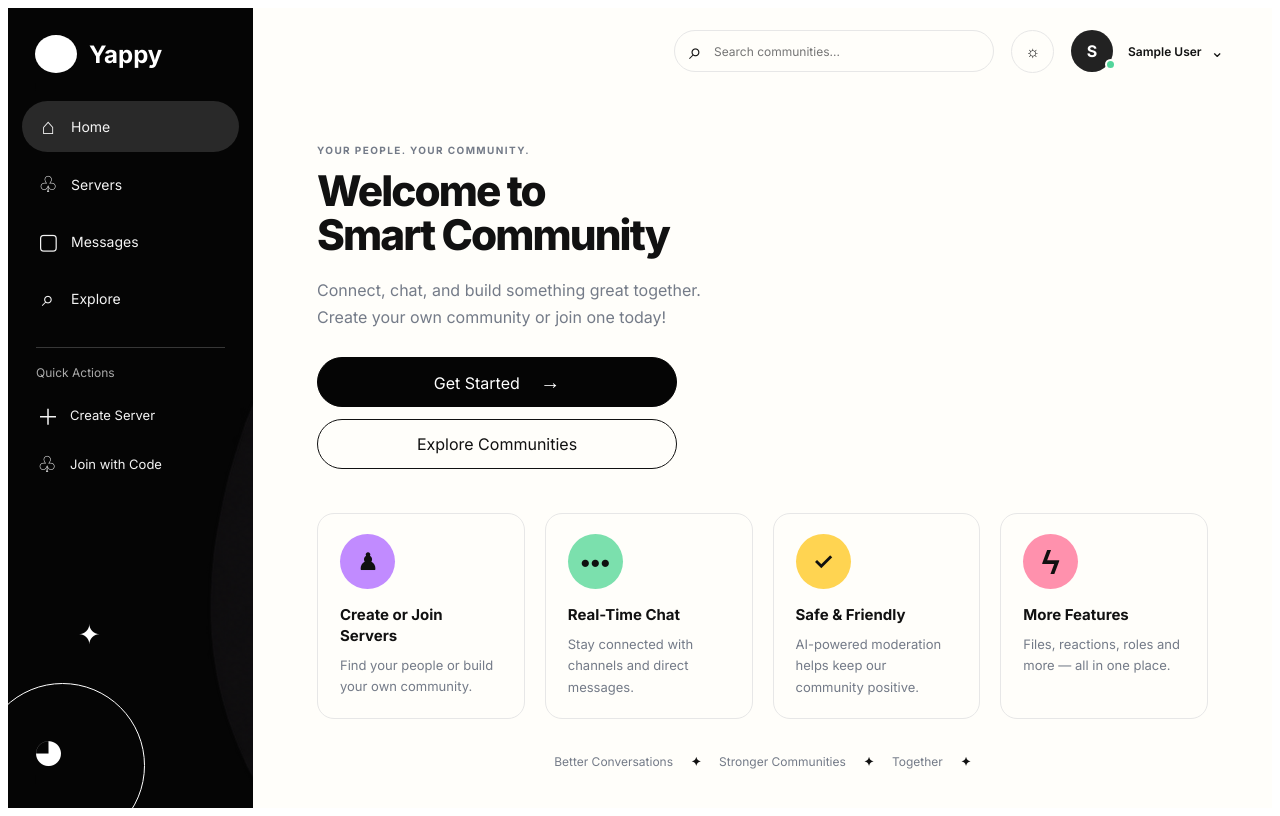
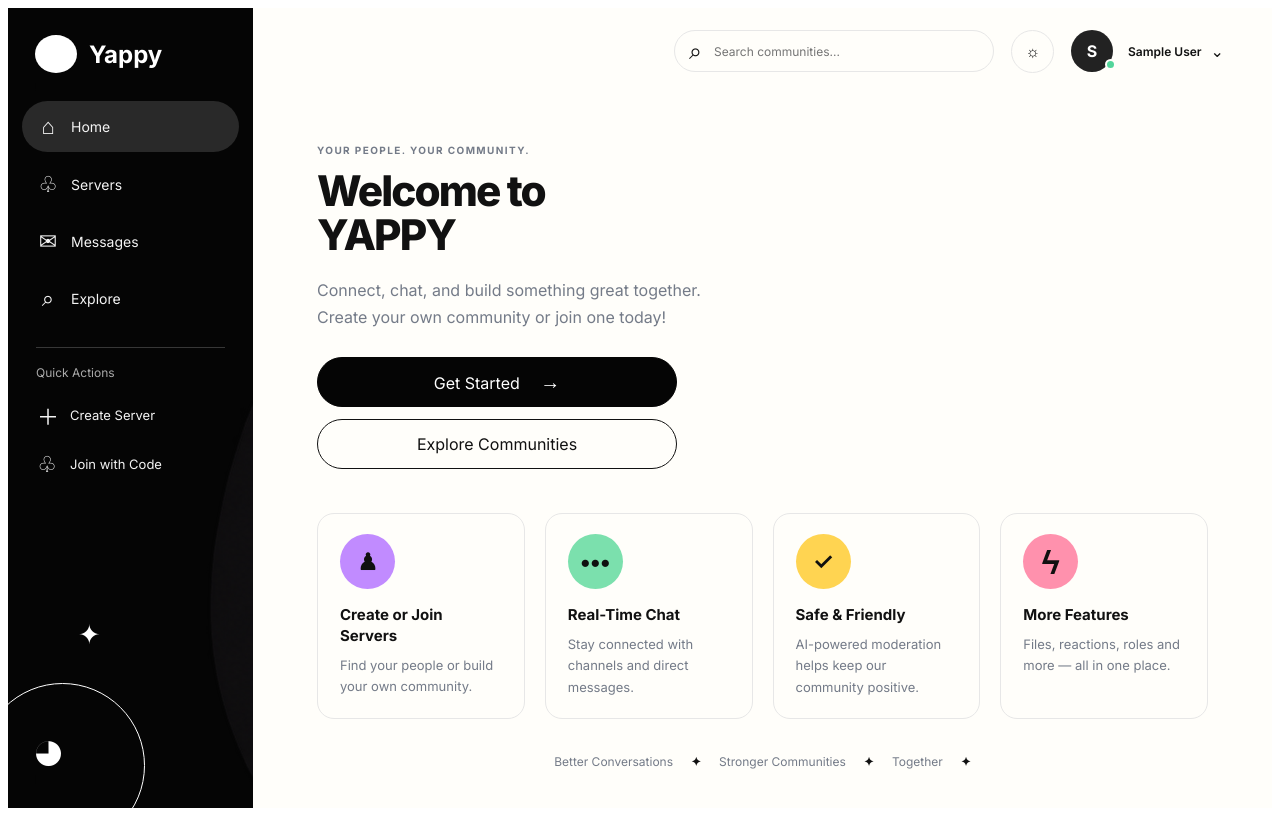
Before and after one commit to Shruti-118/Group3-frontend-smart-community, a React (Vite) app: page /home in a window 1280 px wide. Built offline with nearby package versions, Linux system fonts and the light colour scheme; no server answers; sample sign-in values are in the browser's storage.

Commit message:
some changes in dashboard

```diff
--- a/src/UserDashboard.css
+++ b/src/UserDashboard.css
@@ -32,8 +32,8 @@ width: 245px;
     background: #050505;
     color: #fff}
 
- .sc-brand {
-display: flex;
+.sc-brand {
+    display: flex;
     align-items: center;
     gap: 12px;
     padding: 0 13px 28px;
@@ -45,17 +45,22 @@ display: flex;
     line-height: 1.2;
     font-weight: 700}
 
- .sc-brand-mark {
-width: 42px;
+.sc-brand-mark {
+    width: 42px;
     height: 38px;
     border-radius: 50%;
     display: grid;
     place-items: center;
     background: #fff;
-    color: #111;
     letter-spacing: -8px;
-    padding-right: 8px}
-.yappy-text{
+    padding-right: 8px
+}
+.SC-brand-logo {
+  width: 38px;
+  height: 32px;
+  object-fit: contain;
+}
+.sc-yappy-text{
     font-size: 24px;
     font-weight: 700;
 }
--- a/src/UserDashboard.jsx
+++ b/src/UserDashboard.jsx
@@ -44,14 +44,14 @@ export default function UserDashboard() {
     <div className={`sc-dashboard ${darkMode ? "sc-dashboard--dark" : ""}`}>
       <aside className="sc-sidebar">
         <button className="sc-brand" onClick={() => go("Home", "/home")} aria-label="Smart Community home">
-          <span className="sc-brand-mark"><img src={logo} alt="Yappy logo" className="brand-logo" /></span>
-          <span className="yappy-text">Yappy</span>
+          <span className="sc-brand-mark"><img src={logo} alt="Yappy logo" className="sc-brand-logo" /></span>
+          <span className="sc-yappy-text">Yappy</span>
         </button>
 
         <nav className="sc-nav" aria-label="Main navigation">
           <button className={active === "Home" ? "active" : ""} onClick={() => go("Home", "/home")}><span>⌂</span>Home</button>
           <button className={active === "Servers" ? "active" : ""} onClick={() => go("Servers", "/servers")}><span>♧</span>Servers</button>
-          <button className={active === "Messages" ? "active" : ""} onClick={() => go("Messages", "/chat")}><span>▢</span>Messages</button>
+          <button className={active === "Messages" ? "active" : ""} onClick={() => go("Messages", "/chat")}><span>✉︎</span>Messages</button>
           <button className={active === "Explore" ? "active" : ""} onClick={() => go("Explore", "/explore")}><span>⌕</span>Explore</button>
         </nav>
 
@@ -95,7 +95,7 @@ export default function UserDashboard() {
           <section className="sc-hero">
             <div className="sc-hero-copy">
               <p className="sc-eyebrow">YOUR PEOPLE. YOUR COMMUNITY.</p>
-              <h1>Welcome to<br />Smart Community</h1>
+              <h1>Welcome to<br />YAPPY</h1>
               <p className="sc-hero-description">Connect, chat, and build something great together. Create your own community or join one today!</p>
               <div className="sc-hero-actions">
                 <button className="sc-btn sc-btn-primary" onClick={() => go("Servers", "/servers")}>Get Started <span>→</span></button>
```
